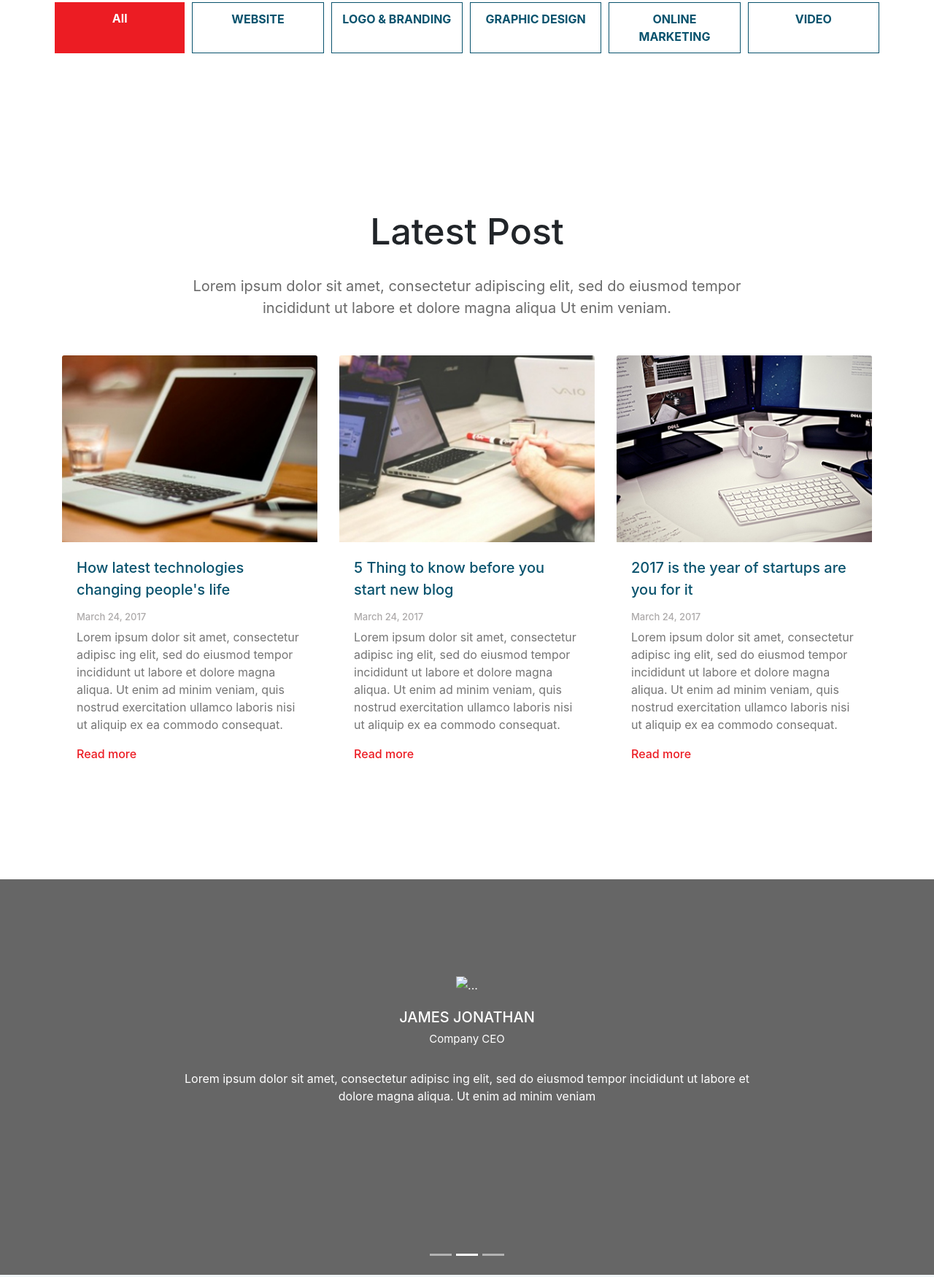
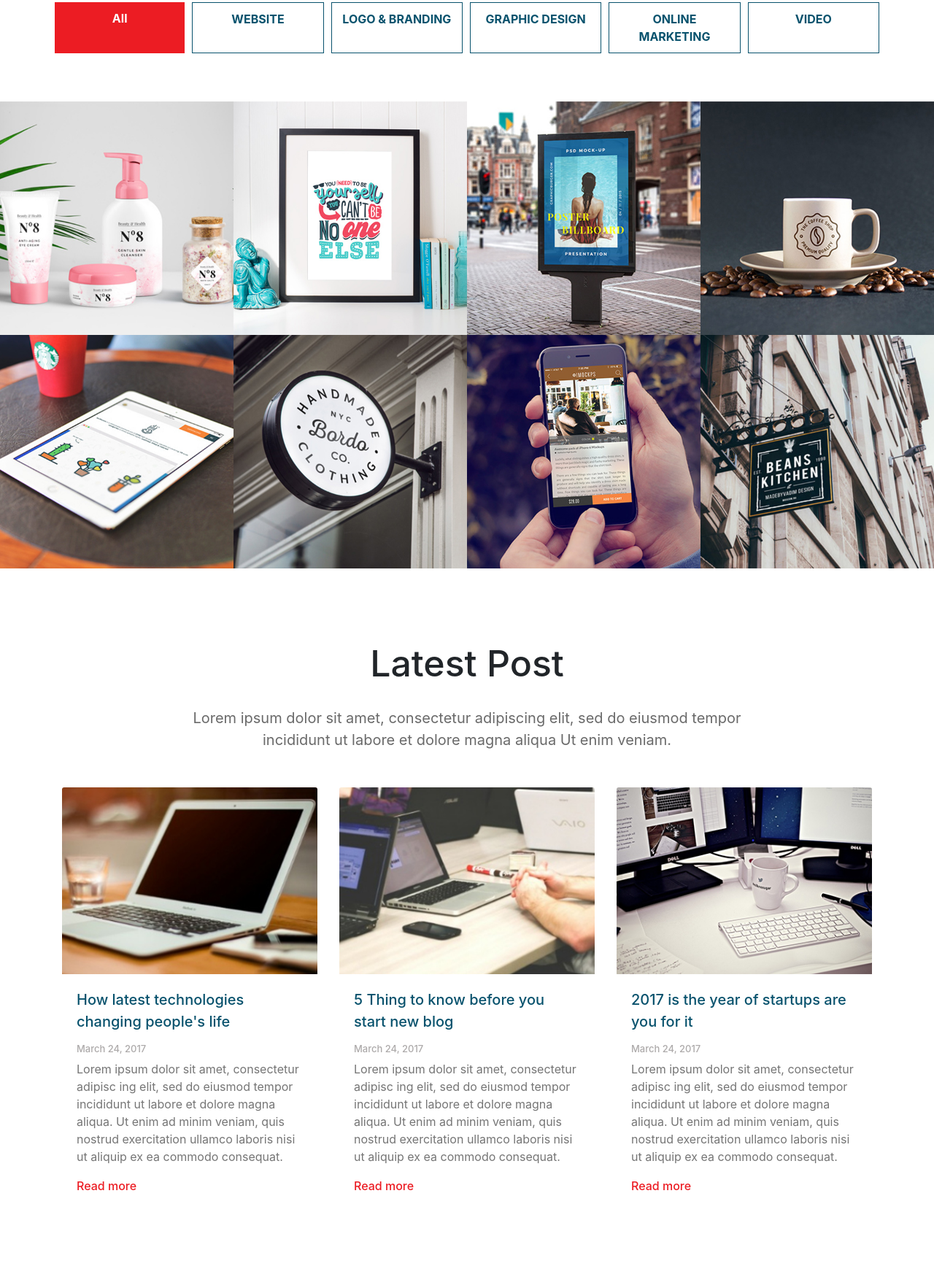
Before and after one commit to mostafaali01234/Responsive-Template, a plain HTML site: page index.html in a window 1280 px wide. Shown: the part 2337-4087 px from the top of the page at 73% size. Drawn offline with Linux system fonts and the light colour scheme; the site is published under a folder, as on GitHub Pages, so addresses that start at the root find nothing.

Commit message:
second commit
fixing images directories.

```diff
--- a/css/main.css
+++ b/css/main.css
@@ -123,13 +123,13 @@
     background-size: cover;
 }
 .slider .carousel-one{
-    background-image: url(../img/banner.jpg);
+    background-image: url(img/banner.jpg);
 }
 .slider .carousel-two{
-    background-image: url(../img/banner1.jpg);
+    background-image: url(img/banner1.jpg);
 }
 .slider .carousel-three{
-    background-image: url(../img/banner2.jpg);
+    background-image: url(img/banner2.jpg);
 } */
 
 .slider .carousel-indicators li{
@@ -440,7 +440,7 @@
 /* ------------------------------ Testimonials ------------------------------- */
 .testimonials{
     background-size: cover;
-    background-image: url('/img/testimonial-bg.jpg');
+    background-image: url("../img/testimonial-bg.jpg");
     /* height: 542px; */
     position: relative;
     /* margin-bottom: 80px; */
--- a/index.html
+++ b/index.html
@@ -161,7 +161,7 @@
             <div class="row">
                 <div class="col-md-6 col-lg-3">
                     <div>
-                        <img class="website" src="/img/featured_work-1.jpg" alt="">
+                        <img class="website" src="img/featured_work-1.jpg" alt="">
                         <div class="workOverlayUp workover">
                             <span class="workInside">
                                 <h4>ILLUSTRATION</h4>
@@ -170,7 +170,7 @@
                         </div>
                     </div>
                     <div>
-                        <img class="video" src="/img/featured_work-5.jpg" alt="">
+                        <img class="video" src="img/featured_work-5.jpg" alt="">
                         <div class="workOverlayDown workover">
                             <span class="workInside">
                                 <h4>ILLUSTRATION</h4>
@@ -181,7 +181,7 @@
                 </div>
                 <div class="col-md-6 col-lg-3">
                     <div>
-                        <img class="logo" src="/img/featured_work-2.jpg" alt="">
+                        <img class="logo" src="img/featured_work-2.jpg" alt="">
                         <div class="workOverlayUp workover">
                             <span class="workInside">
                                 <h4>ILLUSTRATION</h4>
@@ -190,7 +190,7 @@
                         </div>
                     </div>
                     <div >
-                        <img class="website" src="/img/featured_work-6.jpg" alt="">
+                        <img class="website" src="img/featured_work-6.jpg" alt="">
                         <div class="workOverlayDown workover">
                             <span class="workInside">
                                 <h4>ILLUSTRATION</h4>
@@ -201,7 +201,7 @@
                 </div>
                 <div class="col-md-6 col-lg-3">
                     <div>
-                        <img class="graphic" src="/img/featured_work-3.jpg" alt="">
+                        <img class="graphic" src="img/featured_work-3.jpg" alt="">
                         <div class="workOverlayUp workover">
                             <span class="workInside">
                                 <h4>ILLUSTRATION</h4>
@@ -210,7 +210,7 @@
                         </div>
                     </div>
                     <div>
-                        <img class="logo" src="/img/featured_work-7.jpg" alt="">
+                        <img class="logo" src="img/featured_work-7.jpg" alt="">
                         <div class="workOverlayDown workover">
                             <span class="workInside">
                                 <h4>ILLUSTRATION</h4>
@@ -221,7 +221,7 @@
                 </div>
                 <div class="col-md-6 col-lg-3">
                     <div>
-                        <img class="marketing" src="/img/featured_work-4.jpg" alt="">
+                        <img class="marketing" src="img/featured_work-4.jpg" alt="">
                         <div class="workOverlayUp workover">
                             <span class="workInside">
                                 <h4>ILLUSTRATION</h4>
@@ -230,7 +230,7 @@
                         </div>
                     </div>
                     <div>
-                        <img class="video" src="/img/featured_work-8.jpg" alt="">
+                        <img class="video" src="img/featured_work-8.jpg" alt="">
                         <div class="workOverlayDown workover">
                             <span class="workInside">
                                 <h4>ILLUSTRATION</h4>
@@ -244,30 +244,30 @@
             <!-- --------------------------------   SECOND WAY OPACITY---------------------------------- -->
             <!-- <div class="row">
                 <div class="col-md">
-                    <img class="website" src="/img/featured_work-1.jpg" alt="">
+                    <img class="website" src="img/featured_work-1.jpg" alt="">
                 </div>
                 <div class="col-md">
-                    <img class="logo" src="/img/featured_work-2.jpg" alt="">
+                    <img class="logo" src="img/featured_work-2.jpg" alt="">
                 </div>
                 <div class="col-md">
-                    <img class="graphic" src="/img/featured_work-3.jpg" alt="">
+                    <img class="graphic" src="img/featured_work-3.jpg" alt="">
                 </div>
                 <div class="col-md">
-                    <img class="marketing" src="/img/featured_work-4.jpg" alt="">
+                    <img class="marketing" src="img/featured_work-4.jpg" alt="">
                 </div>
             </div>
             <div class="row">
                 <div class="col-md">
-                    <img class="video" src="/img/featured_work-5.jpg" alt="">
+                    <img class="video" src="img/featured_work-5.jpg" alt="">
                 </div>
                 <div class="col-md">
-                    <img class="website" src="/img/featured_work-6.jpg" alt="">
+                    <img class="website" src="img/featured_work-6.jpg" alt="">
                 </div>
                 <div class="col-md">
-                    <img class="logo" src="/img/featured_work-7.jpg" alt="">
+                    <img class="logo" src="img/featured_work-7.jpg" alt="">
                 </div>
                 <div class="col-md">
-                    <img class="video" src="/img/featured_work-8.jpg" alt="">
+                    <img class="video" src="img/featured_work-8.jpg" alt="">
                 </div>
             </div> -->
         </div>
@@ -281,7 +281,7 @@
             <div class="row">
                 <div class="col-md-6 col-lg-4">
                     <div class="card">
-                        <img class="card-img-top" src="./img/card1.jpg" alt="Card image cap">
+                        <img class="card-img-top" src="img/card1.jpg" alt="Card image cap">
                         <div class="card-body">
                             <h5 class="card-title">How latest technologies changing people's life</h5>
                             <h6 class="card-subtitle mb-2 text-muted">March 24, 2017</h6>
@@ -293,7 +293,7 @@
 
                 <div class="col-md-6 col-lg-4">
                     <div class="card">
-                        <img class="card-img-top" src="./img/card2.jpg" alt="Card image cap">
+                        <img class="card-img-top" src="img/card2.jpg" alt="Card image cap">
                         <div class="card-body">
                             <h5 class="card-title">5 Thing to know before you start new blog</h5>
                             <h6 class="card-subtitle mb-2 text-muted">March 24, 2017</h6>
@@ -305,7 +305,7 @@
 
                 <div class="col-md-6 col-lg-4">
                     <div class="card">
-                        <img class="card-img-top" src="./img/card3.jpg" alt="Card image cap">
+                        <img class="card-img-top" src="img/card3.jpg" alt="Card image cap">
                         <div class="card-body">
                             <h5 class="card-title">2017 is the year of startups are you for it</h5>
                             <h6 class="card-subtitle mb-2 text-muted">March 24, 2017</h6>
@@ -332,7 +332,7 @@
                 <div class="carousel-inner">
                     <div class="carousel-item active">
                         <div class="carousel-caption ">
-                            <img src="/img/avatar01.png" alt="...">
+                            <img src="img/avatar01.png" alt="...">
                             <h5>JAMES JONATHAN</h5>
                             <span>Company CEO</span>
                             <p>Lorem ipsum dolor sit amet, consectetur adipisc ing elit, sed do eiusmod tempor incididunt ut labore et dolore magna aliqua. Ut enim ad minim veniam</p>
@@ -340,7 +340,7 @@
                     </div>
                     <div class="carousel-item">
                         <div class="carousel-caption">
-                            <img src="/img/avatar01.png" alt="...">
+                            <img src="img/avatar01.png" alt="...">
                             <h5>JAMES JONATHAN</h5>
                             <span>Company CEO</span>
                             <p>Lorem ipsum dolor sit amet, consectetur adipisc ing elit, sed do eiusmod tempor incididunt ut labore et dolore magna aliqua. Ut enim ad minim veniam</p>
@@ -348,7 +348,7 @@
                     </div>
                     <div class="carousel-item">
                         <div class="carousel-caption ">
-                            <img src="/img/avatar01.png" alt="...">
+                            <img src="img/avatar01.png" alt="...">
                             <h5>JAMES JONATHAN</h5>
                             <span>Company CEO</span>
                             <p>Lorem ipsum dolor sit amet, consectetur adipisc ing elit, sed do eiusmod tempor incididunt ut labore et dolore magna aliqua. Ut enim ad minim veniam</p>
@@ -429,7 +429,7 @@
         <div class="container-fluid">
             <div class="row">
                 <div class="col-md-12 col-lg-6  left">
-                    <img src="/img/choose.png" alt="">
+                    <img src="img/choose.png" alt="">
                 </div>
                 <div class="col-md-12 col-lg-6 right">
                     <h2 class="h1">Why Choose Us</h2>
```
